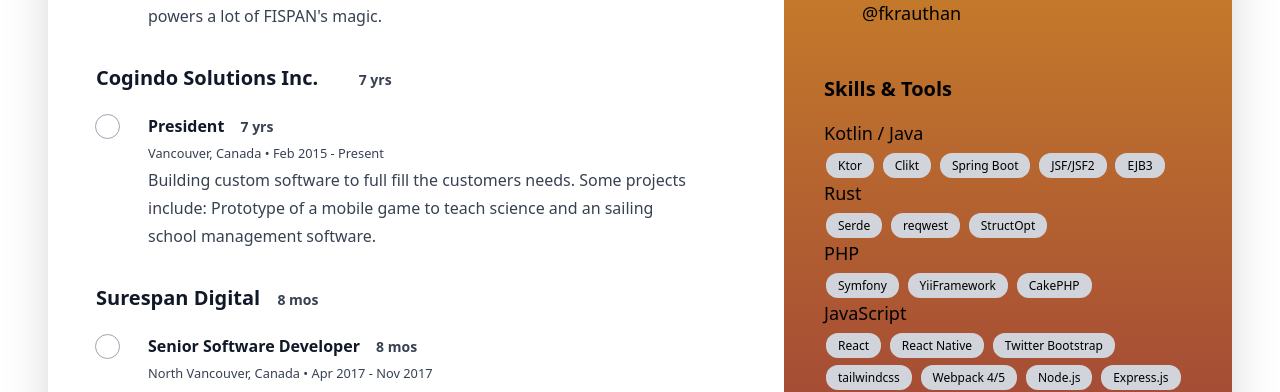
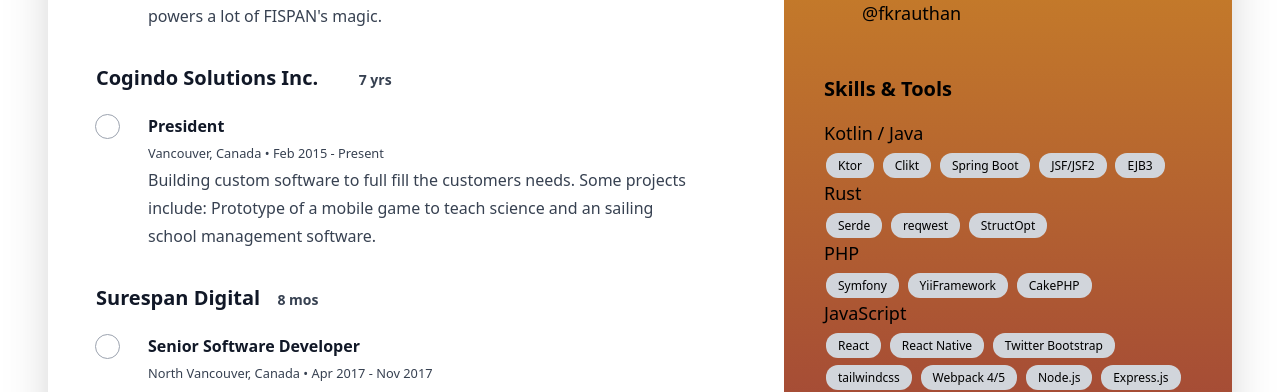
Before and after one commit to fkrauthan/fkrauthan.ca, a Next.js app: page /about-me in a window 1280 px wide. Shown: the part 833-1225 px from the top of the page. Built offline with nearby package versions, Linux system fonts and the light colour scheme; some icons are missing.

Commit message:
Do not show days worked on single work item entries

```diff
--- a/components/resume/work/RoleTimeline.js
+++ b/components/resume/work/RoleTimeline.js
@@ -14,13 +14,13 @@
   return `${formatter.format(date)} ${date.getFullYear()}`;
 }
 
-function Role({ position, location, technologies, startDate, endDate, summary }) {
+function Role({ position, location, showDaysWorked, technologies, startDate, endDate, summary }) {
   const daysWorked = calculateDaysWorked(startDate, endDate);
 
   return (
     <li>
       <h4>
-        {position} <DaysWorked days={daysWorked} isCurrent={!endDate} />
+        {position} {showDaysWorked && <DaysWorked days={daysWorked} isCurrent={!endDate} />}
       </h4>
       <small>
         {location && <>{location} &bull; </>}
@@ -43,7 +43,7 @@
     <div className={styles.timeline}>
       <ul>
         {roles.map(({ position, ...props }) => (
-          <Role key={position} position={position} {...props} />
+          <Role key={position} position={position} showDaysWorked={roles.length > 1} {...props} />
         ))}
       </ul>
     </div>
```
